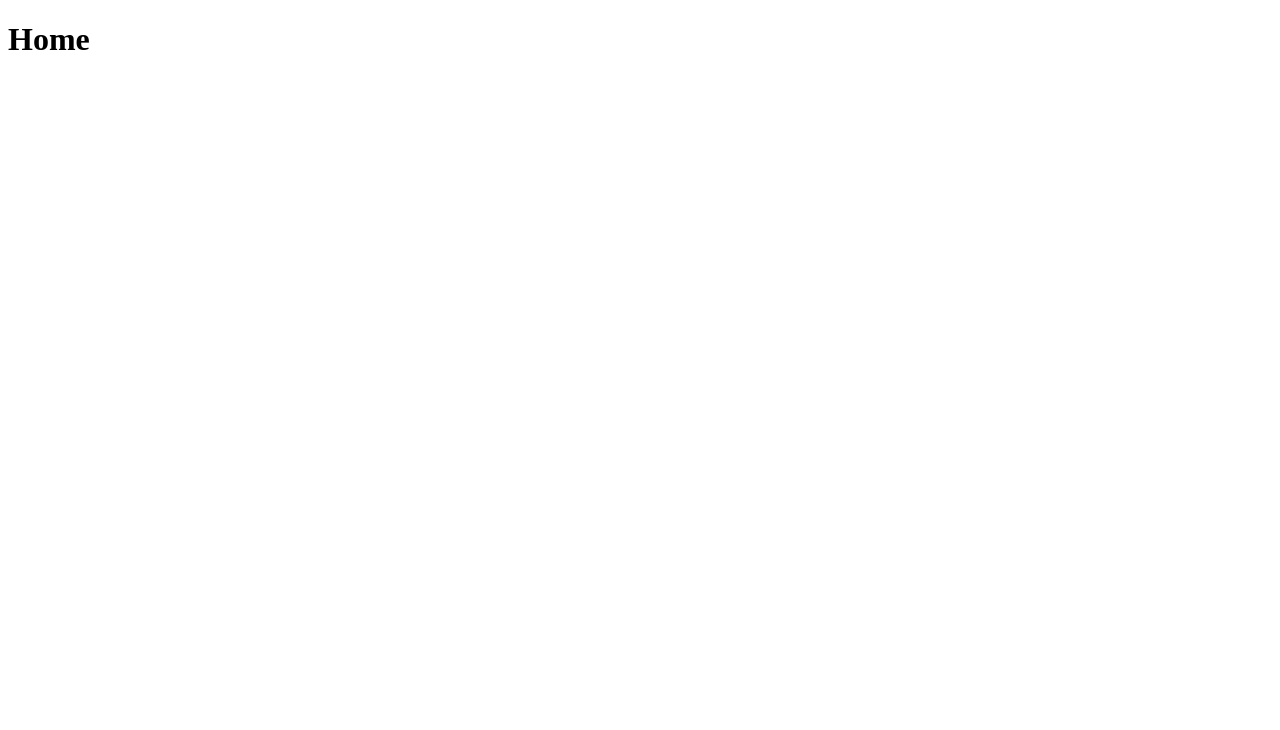
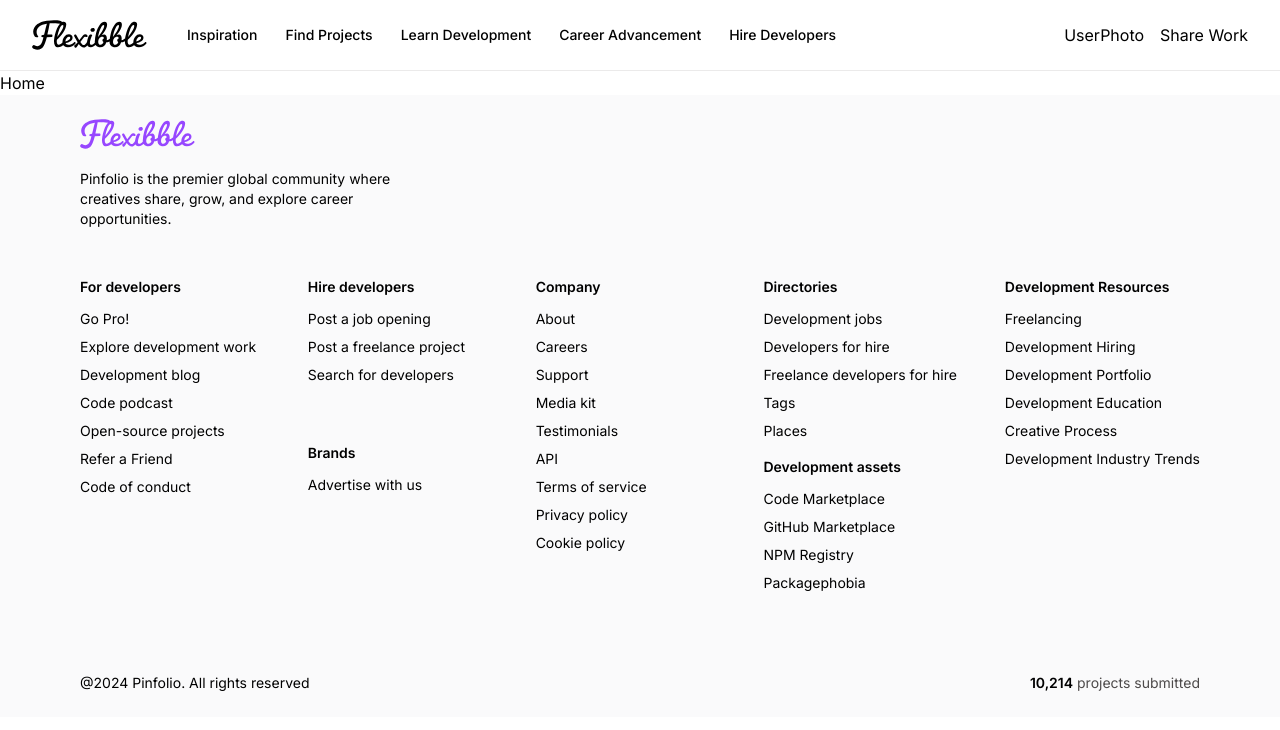
Before and after one commit to Yab1/pinfolio, a Next.js app in the folder client/: page / in a window 1280 px wide. Shown: the top 730 px of the page. Built offline with nearby package versions, Linux system fonts and the light colour scheme.

Commit message:
Refactor layout to include Pinfolio metadata and components
Import Pinfolio metadata and restructure layout to incorporate a Navbar
and Footer for improved user experience and branding. This change
enhances the platform's presentation and usability. No related issues.

```diff
--- a/client/app/layout.tsx
+++ b/client/app/layout.tsx
@@ -1,16 +1,24 @@
+import { Footer, Navbar } from "@/components";
+import "./global.css";
+
 export const metadata = {
-  title: 'Next.js',
-  description: 'Generated by Next.js',
-}
+  title: "Pinfolio",
+  description:
+    "Explore and exhibit exceptional developer projects—a platform to showcase innovation, creativity, and expertise within the developer community.",
+};
 
 export default function RootLayout({
   children,
 }: {
-  children: React.ReactNode
+  children: React.ReactNode;
 }) {
   return (
     <html lang="en">
-      <body>{children}</body>
+      <body>
+        <Navbar />
+        <main>{children}</main>
+        <Footer />
+      </body>
     </html>
-  )
+  );
 }
```
